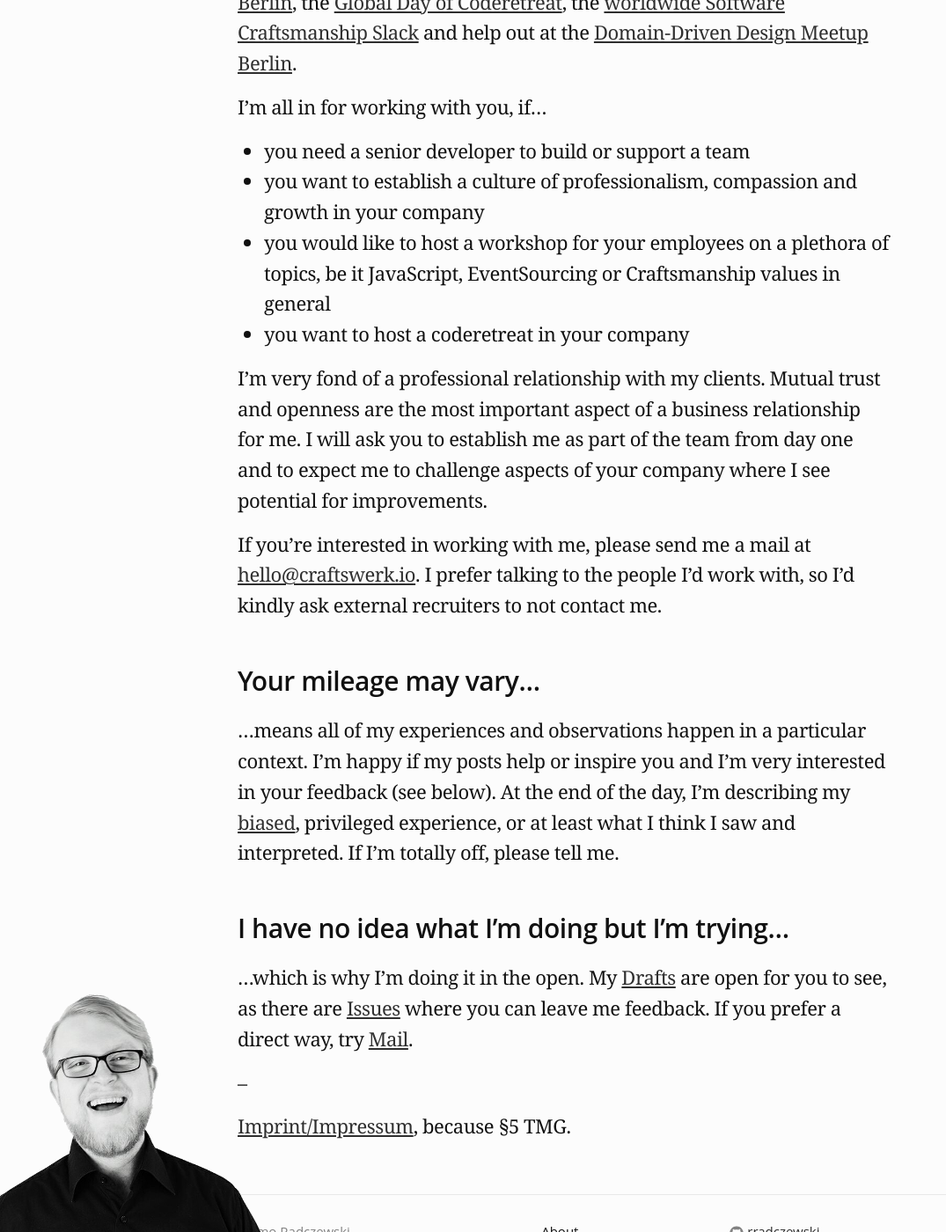
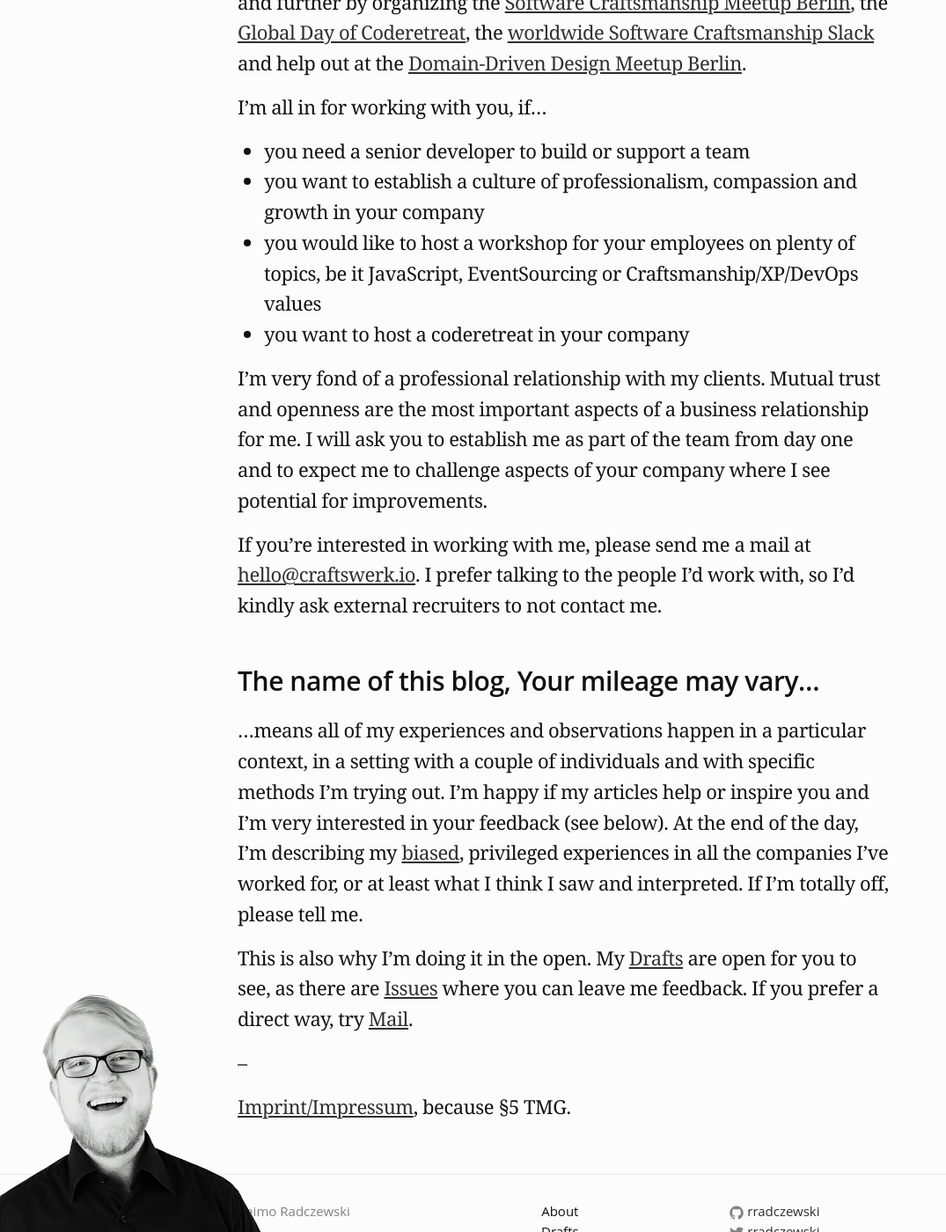
Before and after one commit to rradczewski/ymmv, a Jekyll site: the page built from about.md, in a window 1280 px wide and 1400 px high, scrolled down 627 px. Shown: the whole window at 88% size, without its empty margins (0-1075 px from the left). Built offline with Jekyll 4.4.1, drawn with Linux system fonts in a browser that asks for light colours; some of the changed text lies outside the part shown.

Commit message:
Elaborate along feedback given to me for the about page

```diff
--- a/about.md
+++ b/about.md
@@ -9,28 +9,26 @@ permalink: /about/
 
 ## Hi, I'm Raimo
 
-I'm a [self-employed Software Craftsman]({{ site.baseurl }}{% post_url 2017-02-06-Continuing_my_journey_as_a_Freelance_Software_Craftsman %}) from Berlin, Germany. I help companys build a culture suited to grow and empower craftspeople and have them enjoy their work. I also write a lot of code (mostly in JavaScript, React, Redux lately), am fond of Domain-Driven Design and an advocate for Test-Driven-Development.
+I'm a [self-employed Software Craftsman]({{ site.baseurl }}{% post_url 2017-02-06-Continuing_my_journey_as_a_Freelance_Software_Craftsman %}) from Berlin, Germany. I help companies build a culture suited to grow and empower craftspeople and have them enjoy their work. I also write a lot of code (mostly in JavaScript, React, Redux lately), am fond of Domain-Driven Design and an advocate for Test-Driven-Development.
 
-I owe a lot to the communities out there, which is why I'm trying to give something back by organizing the [Software Craftsmanship Meetup Berlin](http://www.meetup.com/Software-Craftsmanship-Berlin/), the [Global Day of Coderetreat](http://www.coderetreat.org), the [worldwide Software Craftsmanship Slack](http://slack.softwarecraftsmanship.org/) and help out at the [Domain-Driven Design Meetup Berlin](https://www.meetup.com/Domain-Driven-Design-Berlin/).
+I owe a lot to the communities out there, which is why I'm trying to give something back, foremost by sharing my experience through this blog and further by organizing the [Software Craftsmanship Meetup Berlin](http://www.meetup.com/Software-Craftsmanship-Berlin/), the [Global Day of Coderetreat](http://www.coderetreat.org), the [worldwide Software Craftsmanship Slack](http://slack.softwarecraftsmanship.org/) and help out at the [Domain-Driven Design Meetup Berlin](https://www.meetup.com/Domain-Driven-Design-Berlin/).
 
 I'm all in for working with you, if...
  - you need a senior developer to build or support a team
  - you want to establish a culture of professionalism, compassion and growth in your company
- - you would like to host a workshop for your employees on a plethora of topics, be it JavaScript, EventSourcing or Craftsmanship values in general
+ - you would like to host a workshop for your employees on plenty of topics, be it JavaScript, EventSourcing or Craftsmanship/XP/DevOps values
  - you want to host a coderetreat in your company
 
-I'm very fond of a professional relationship with my clients. Mutual trust and openness are the most important aspect of a business relationship for me. I will ask you to establish me as part of the team from day one and to expect me to challenge aspects of your company where I see potential for improvements.
+I'm very fond of a professional relationship with my clients. Mutual trust and openness are the most important aspects of a business relationship for me. I will ask you to establish me as part of the team from day one and to expect me to challenge aspects of your company where I see potential for improvements.
 
 If you're interested in working with me, please send me a mail at [hello@craftswerk.io](mailto:hello@craftswerk.io). I prefer talking to the people I'd work with, so I'd kindly ask external recruiters to not contact me.
 
-## Your mileage may vary...
+## The name of this blog, Your mileage may vary...
 
-...means all of my experiences and observations happen in a particular context. I'm happy if my posts help or inspire you and I'm very interested in your feedback (see below). At the end of the day, I'm describing my [biased](https://betterhumans.coach.me/cognitive-bias-cheat-sheet-55a472476b18?gi=4d491e9aedc9#.2n3okjow7), privileged experience, or at least what I think I saw and interpreted. If I'm totally off, please tell me.
+...means all of my experiences and observations happen in a particular context, in a setting with a couple of individuals and with specific methods I'm trying out.
+I'm happy if my articles help or inspire you and I'm very interested in your feedback (see below). At the end of the day, I'm describing my [biased](https://betterhumans.coach.me/cognitive-bias-cheat-sheet-55a472476b18?gi=4d491e9aedc9#.2n3okjow7), privileged experiences in all the companies I've worked for, or at least what I think I saw and interpreted. If I'm totally off, please tell me.
 
-## I have no idea what I'm doing but I'm trying...
-
-...which is why I'm doing it in the open. My [Drafts](https://github.com/rradczewski/ymmv/tree/master/_drafts) are open for you to see, as there are [Issues](https://github.com/rradczewski/ymmv/issues?utf8=%E2%9C%93&q=) where you can leave me feedback. If you prefer a direct way, try [Mail](hello@craftswerk.io).
-
+This is also why I'm doing it in the open. My [Drafts](https://github.com/rradczewski/ymmv/tree/master/_drafts) are open for you to see, as there are [Issues](https://github.com/rradczewski/ymmv/issues?utf8=%E2%9C%93&q=) where you can leave me feedback. If you prefer a direct way, try [Mail](hello@craftswerk.io).
 
 --
 
```
